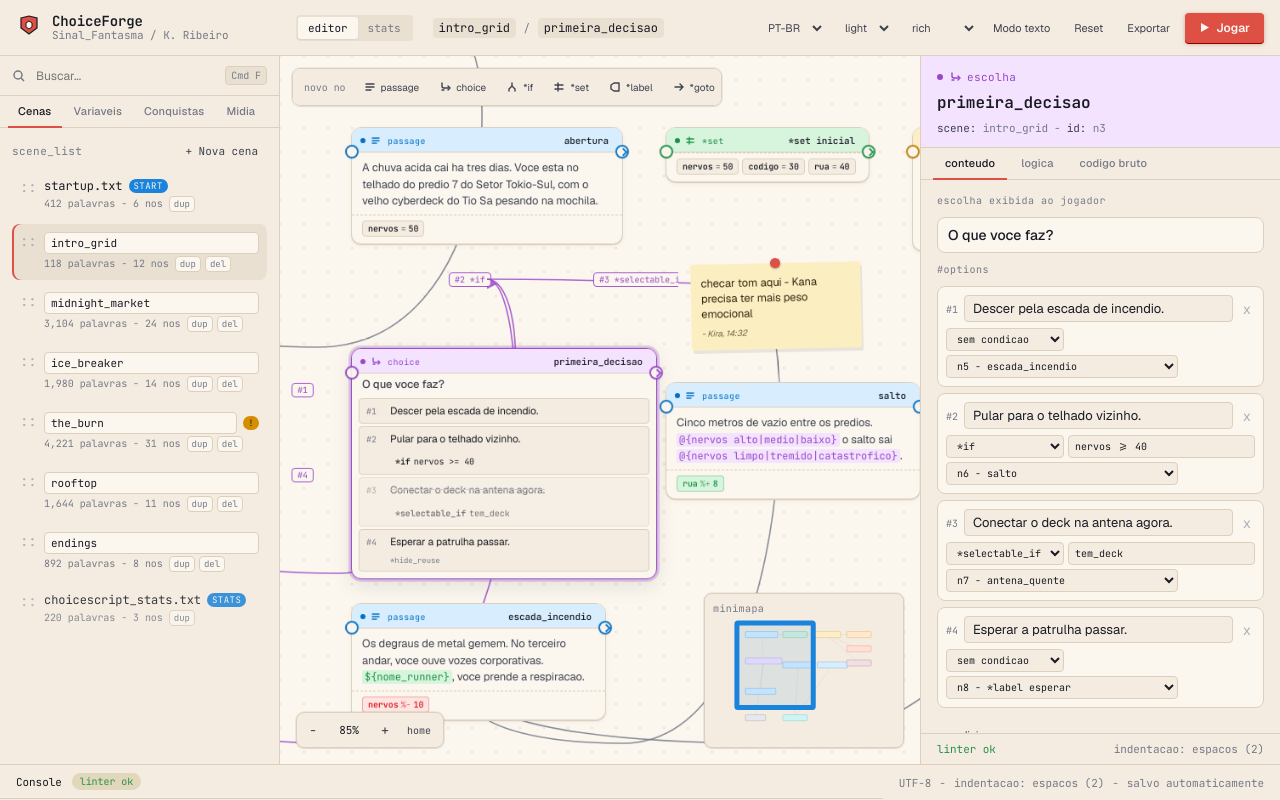
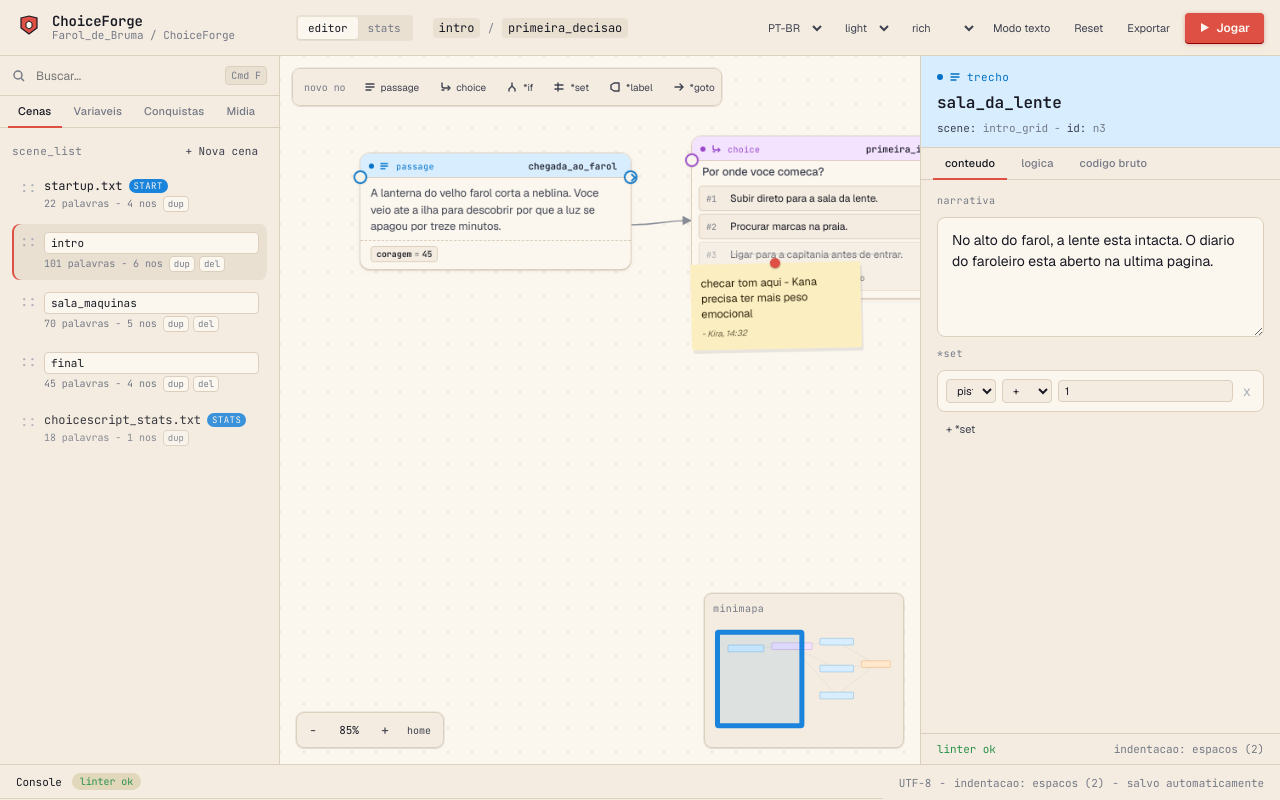
Before and after one commit to viniman27/ChoiceForge, a React (Vite) app: page / in a window 1280 px wide. Built offline with nearby package versions, Linux system fonts and the light colour scheme.

Commit message:
Rebuild sample project for scene graphs

```diff
--- a/src/components/GraphCanvas.tsx
+++ b/src/components/GraphCanvas.tsx
@@ -75,7 +75,12 @@ export function GraphCanvas({ data, density, labels, selectedId, setSelectedId,
         setConnecting((current) => current ? { ...current, ...clientPointToWorld(event.clientX, event.clientY, canvasRef.current, pan, zoom) } : current);
       }
     };
-    const up = () => {
+    const up = (event: PointerEvent) => {
+      if (connecting) {
+        const target = document.elementFromPoint(event.clientX, event.clientY);
+        const targetId = target instanceof HTMLElement ? target.closest<HTMLElement>(".anchor-in")?.dataset.nodeId : undefined;
+        if (targetId) onAddFlowEdge(connecting.from, targetId);
+      }
       setDrag(null);
       setPanning(null);
       setConnecting(null);
@@ -88,7 +93,7 @@ export function GraphCanvas({ data, density, labels, selectedId, setSelectedId,
       window.removeEventListener("pointermove", move);
       window.removeEventListener("pointerup", up);
     };
-  }, [connecting, drag, onMoveNode, onPan, pan, panning, zoom]);
+  }, [connecting, drag, onAddFlowEdge, onMoveNode, onPan, pan, panning, zoom]);
 
   return (
     <div
--- a/src/components/NodeCard.tsx
+++ b/src/components/NodeCard.tsx
@@ -122,7 +122,7 @@ export function NodeCard({ node, density, selected, hasError, onSelect, onDragSt
 
       {isRich && node.sets && <div className="node-sets">{node.sets.map((set, index) => <VarDelta key={`${set.var}-${index}`} set={set} />)}</div>}
       {isRich && node.target && <div className="node-target">-&gt; <code>{node.target}.txt</code></div>}
-      <div className="anchor anchor-in no-drag" title="soltar conexao aqui" onPointerUp={(event) => { event.stopPropagation(); onConnectEnd(node.id); }} />
+      <div className="anchor anchor-in no-drag" title="soltar conexao aqui" data-node-id={node.id} onPointerUp={(event) => { event.stopPropagation(); onConnectEnd(node.id); }} />
       <div className="anchor anchor-out no-drag" title="arrastar para conectar" onPointerDown={(event) => onConnectStart(event, node.id)} />
     </div>
   );
--- a/src/data/sampleProject.ts
+++ b/src/data/sampleProject.ts
@@ -1,146 +1,205 @@
-import type { ChoiceForgeProject, I18nLabels, Language } from "../domain/types";
+import type { ChoiceForgeProject, I18nLabels, Language, SceneGraph } from "../domain/types";
 
-const pt: ChoiceForgeProject = {
-  title: "Sinal_Fantasma",
-  author: "K. Ribeiro",
-  sceneTitle: "intro_grid",
-  sceneSubtitle: "Cena 1 de 7 - 2.847 palavras",
-  scenes: [
-    { id: "startup", name: "startup", words: 412, nodes: 6, isStart: true },
-    { id: "intro_grid", name: "intro_grid", words: 2847, nodes: 18, current: true },
-    { id: "midnight_market", name: "midnight_market", words: 3104, nodes: 24 },
-    { id: "ice_breaker", name: "ice_breaker", words: 1980, nodes: 14 },
-    { id: "the_burn", name: "the_burn", words: 4221, nodes: 31, warning: true },
-    { id: "rooftop", name: "rooftop", words: 1644, nodes: 11 },
-    { id: "endings", name: "endings", words: 892, nodes: 8 },
-    { id: "stats", name: "choicescript_stats", words: 220, nodes: 3, special: true },
-  ],
-  variables: [
-    { name: "nome_runner", type: "string", initial: "\"\"", desc: "Nome do(a) protagonista", uses: 47 },
-    { name: "nervos", type: "number", initial: "50", desc: "Sangue-frio sob pressão (0-100)", uses: 23, fairmath: true },
-    { name: "codigo", type: "number", initial: "30", desc: "Habilidade técnica", uses: 31, fairmath: true },
-    { name: "rua", type: "number", initial: "40", desc: "Instinto de rua", uses: 19, fairmath: true },
-    { name: "creditos", type: "number", initial: "1200", desc: "Saldo na carteira fria", uses: 28 },
-    { name: "tem_deck", type: "boolean", initial: "true", desc: "Possui o cyberdeck antigo", uses: 12 },
-  ],
-  achievements: [
-    { id: "primeiro_hack", title: "Primeiro Hack", points: 5, desc: "Quebrou o ICE de uma loja barata." },
-    { id: "ghost_protocol", title: "Protocolo Fantasma", points: 25, desc: "Terminou a cena sem deixar rastro digital." },
-    { id: "lobo_solitario", title: "Lobo Solitario", points: 40, desc: "Recusou todas as ofertas de ajuda.", hidden: true },
-  ],
+const intro: SceneGraph = {
   nodes: [
     {
       id: "n1",
       type: "passage",
-      x: 60,
-      y: 60,
+      x: 70,
+      y: 90,
       w: 320,
-      title: "abertura",
-      body: "A chuva acida cai ha tres dias. Voce esta no telhado do predio 7 do Setor Tokio-Sul, com o velho cyberdeck do Tio Sa pesando na mochila.",
-      sets: [{ var: "nervos", op: "=", val: "50" }],
+      title: "chegada_ao_farol",
+      body: "A lanterna do velho farol corta a neblina. Voce veio ate a ilha para descobrir por que a luz se apagou por treze minutos.",
+      sets: [{ var: "coragem", op: "=", val: "45" }],
     },
     {
       id: "n2",
-      type: "set",
-      x: 430,
-      y: 60,
-      w: 240,
-      title: "*set inicial",
-      sets: [
-        { var: "nervos", op: "=", val: "50" },
-        { var: "codigo", op: "=", val: "30" },
-        { var: "rua", op: "=", val: "40" },
+      type: "choice",
+      x: 460,
+      y: 70,
+      w: 360,
+      title: "primeira_investigacao",
+      prompt: "Por onde voce comeca?",
+      options: [
+        { text: "Subir direto para a sala da lente.", to: "n3", cond: null },
+        { text: "Procurar marcas na praia.", to: "n4", cond: null },
+        { text: "Ligar para a capitania antes de entrar.", to: "n5", cond: { type: "selectable_if", expr: "sinal_radio" } },
       ],
     },
     {
       id: "n3",
-      type: "choice",
-      x: 60,
-      y: 320,
-      w: 360,
-      title: "primeira_decisao",
-      prompt: "O que voce faz?",
-      options: [
-        { text: "Descer pela escada de incendio.", to: "n5", cond: null },
-        { text: "Pular para o telhado vizinho.", to: "n6", cond: { type: "if", expr: "nervos >= 40" } },
-        { text: "Conectar o deck na antena agora.", to: "n7", cond: { type: "selectable_if", expr: "tem_deck" } },
-        { text: "Esperar a patrulha passar.", to: "n8", cond: null, hideReuse: true },
-      ],
+      type: "passage",
+      x: 890,
+      y: 30,
+      w: 300,
+      title: "sala_da_lente",
+      body: "No alto do farol, a lente esta intacta. O diario do faroleiro esta aberto na ultima pagina.",
+      sets: [{ var: "pistas", op: "+", val: "1" }],
     },
     {
       id: "n4",
-      type: "if",
-      x: 720,
-      y: 60,
-      w: 280,
-      title: "*if tem_deck",
-      branches: [
-        { kind: "if", expr: "tem_deck and codigo > 25", to: "n9" },
-        { kind: "elseif", expr: "tem_deck", to: "n10" },
-        { kind: "else", to: "n11" },
-      ],
+      type: "passage",
+      x: 890,
+      y: 270,
+      w: 300,
+      title: "marcas_na_areia",
+      body: "Ha pegadas recentes indo da agua ate a porta lateral. Elas terminam sem voltar.",
+      sets: [{ var: "coragem", op: "%+", val: "10" }],
     },
     {
       id: "n5",
       type: "passage",
-      x: 60,
-      y: 620,
+      x: 890,
+      y: 510,
       w: 300,
-      title: "escada_incendio",
-      body: "Os degraus de metal gemem. No terceiro andar, voce ouve vozes corporativas. ${nome_runner}, voce prende a respiracao.",
-      sets: [{ var: "nervos", op: "%-", val: "10" }],
+      title: "chamada_interrompida",
+      body: "A voz no radio some no meio da frase: 'nao toque no relogio da sala de maquinas'.",
+      sets: [{ var: "pistas", op: "+", val: "1" }],
     },
-    {
-      id: "n6",
-      type: "passage",
-      x: 430,
-      y: 360,
-      w: 300,
-      title: "salto",
-      body: "Cinco metros de vazio entre os predios. @{nervos alto|medio|baixo} o salto sai @{nervos limpo|tremido|catastrofico}.",
-      sets: [{ var: "rua", op: "%+", val: "8" }],
-    },
-    {
-      id: "n7",
-      type: "passage",
-      x: 770,
-      y: 360,
-      w: 300,
-      title: "antena_quente",
-      body: "O deck esquenta nas suas maos. A interface neural pisca em ambar; voce esta dentro da grade municipal.",
-      sets: [{ var: "codigo", op: "%+", val: "12" }],
-    },
-    { id: "n8", type: "label", x: 60, y: 880, w: 200, title: "*label esperar" },
-    { id: "n9", type: "goto_scene", x: 1060, y: 60, w: 240, title: "*goto_scene midnight_market", target: "midnight_market" },
-    { id: "n10", type: "gosub", x: 1060, y: 200, w: 240, title: "*gosub verificar_deck" },
-    { id: "n11", type: "ending", x: 1060, y: 340, w: 240, title: "*ending - sem deck" },
-    { id: "n12", type: "checkpoint", x: 430, y: 880, w: 240, title: "*save_checkpoint pre_market" },
+    { id: "n6", type: "goto_scene", x: 1260, y: 230, w: 260, title: "*goto_scene sala_maquinas", target: "sala_maquinas" },
   ],
   edges: [
     { from: "n1", to: "n2", kind: "flow" },
+    { from: "n3", to: "n6", kind: "flow" },
+    { from: "n4", to: "n6", kind: "flow" },
+    { from: "n5", to: "n6", kind: "flow" },
+  ],
+};
+
+const salaMaquinas: SceneGraph = {
+  nodes: [
+    {
+      id: "n1",
+      type: "passage",
+      x: 70,
+      y: 110,
+      w: 320,
+      title: "relogio_parado",
+      body: "A sala de maquinas vibra como um peito cansado. No centro, um relogio naval marca 03:13.",
+    },
+    {
+      id: "n2",
+      type: "if",
+      x: 470,
+      y: 90,
+      w: 300,
+      title: "*if pistas",
+      branches: [
+        { kind: "if", expr: "pistas >= 2", to: "n3" },
+        { kind: "else", to: "n4" },
+      ],
+    },
+    {
+      id: "n3",
+      type: "passage",
+      x: 860,
+      y: 30,
+      w: 320,
+      title: "padrao_revelado",
+      body: "Com as pistas reunidas, voce percebe que o relogio nao mede horas: ele marca a proxima janela de neblina.",
+      sets: [{ var: "final_bom", op: "=", val: "true" }],
+    },
+    {
+      id: "n4",
+      type: "passage",
+      x: 860,
+      y: 300,
+      w: 320,
+      title: "tentativa_as_cegas",
+      body: "Sem informacao suficiente, voce gira a chave principal. O farol acende, mas alguma coisa responde do mar.",
+      sets: [{ var: "coragem", op: "%-", val: "15" }],
+    },
+    { id: "n5", type: "goto_scene", x: 1240, y: 170, w: 260, title: "*goto_scene final", target: "final" },
+  ],
+  edges: [
+    { from: "n1", to: "n2", kind: "flow" },
+    { from: "n3", to: "n5", kind: "flow" },
+    { from: "n4", to: "n5", kind: "flow" },
+  ],
+};
+
+const final: SceneGraph = {
+  nodes: [
+    {
+      id: "n1",
+      type: "if",
+      x: 80,
+      y: 120,
+      w: 300,
+      title: "*if final_bom",
+      branches: [
+        { kind: "if", expr: "final_bom", to: "n2" },
+        { kind: "else", to: "n3" },
+      ],
+    },
+    {
+      id: "n2",
+      type: "passage",
+      x: 480,
+      y: 40,
+      w: 330,
+      title: "farol_restaurado",
+      body: "Voce reinicia a maquina no instante certo. A luz volta, e a ilha inteira parece respirar em alivio.",
+    },
+    {
+      id: "n3",
+      type: "passage",
+      x: 480,
+      y: 300,
+      w: 330,
+      title: "sinal_incompleto",
+      body: "O farol volta a girar, mas a neblina guarda uma resposta que voce ainda nao sabe decifrar.",
+    },
+    { id: "n4", type: "ending", x: 900, y: 170, w: 220, title: "*ending" },
+  ],
+  edges: [
     { from: "n2", to: "n4", kind: "flow" },
-    { from: "n1", to: "n3", kind: "flow" },
-    { from: "n3", to: "n5", kind: "choice", label: "#1" },
-    { from: "n3", to: "n6", kind: "choice", label: "#2 *if" },
-    { from: "n3", to: "n7", kind: "choice", label: "#3 *selectable_if" },
-    { from: "n3", to: "n8", kind: "choice", label: "#4" },
-    { from: "n4", to: "n9", kind: "if" },
-    { from: "n4", to: "n10", kind: "elseif" },
-    { from: "n4", to: "n11", kind: "else" },
-    { from: "n6", to: "n12", kind: "flow" },
-    { from: "n7", to: "n12", kind: "flow" },
+    { from: "n3", to: "n4", kind: "flow" },
   ],
-  lints: [
-    { level: "error", msg: "label \"esperar_demais\" referenciado mas nao existe", scene: "intro_grid", node: "n8", line: 142 },
-    { level: "warning", msg: "variavel \"lealdade_jin\" usada mas nao criada", scene: "the_burn", line: 88 },
-    { level: "info", msg: "indentacao: 2 espacos (consistente em 7 cenas)", scene: null },
+};
+
+const pt: ChoiceForgeProject = {
+  title: "Farol_de_Bruma",
+  author: "ChoiceForge",
+  sceneTitle: "intro",
+  sceneSubtitle: "intro.txt - 78 palavras",
+  scenes: [
+    { id: "startup", name: "startup", words: 22, nodes: 4, isStart: true },
+    { id: "intro", name: "intro", words: 78, nodes: intro.nodes.length, current: true },
+    { id: "sala_maquinas", name: "sala_maquinas", words: 70, nodes: salaMaquinas.nodes.length },
+    { id: "final", name: "final", words: 45, nodes: final.nodes.length },
+    { id: "stats", name: "choicescript_stats", words: 18, nodes: 1, special: true },
   ],
+  variables: [
+    { name: "coragem", type: "number", initial: "45", desc: "Disposicao para enfrentar a neblina", uses: 3, fairmath: true },
+    { name: "pistas", type: "number", initial: "0", desc: "Evidencias reunidas durante a investigacao", uses: 3 },
+    { name: "sinal_radio", type: "boolean", initial: "true", desc: "Radio ainda consegue chamar a capitania", uses: 1 },
+    { name: "final_bom", type: "boolean", initial: "false", desc: "Resolveu o misterio do relogio", uses: 2 },
+  ],
+  achievements: [
+    {
+      id: "luz_restaurada",
+      title: "Luz Restaurada",
+      points: 15,
+      desc: "Resolveu o misterio do farol.",
+      preDesc: "Descubra como reacender o farol.",
+      postDesc: "Voce reacendeu o farol no instante certo.",
+    },
+  ],
+  nodes: intro.nodes,
+  edges: intro.edges,
+  sceneData: {
+    intro,
+    sala_maquinas: salaMaquinas,
+    final,
+  },
+  lints: [],
 };
 
 const en: ChoiceForgeProject = {
   ...pt,
-  title: "Ghost_Signal",
-  sceneSubtitle: "Scene 1 of 7 - 2,847 words",
+  title: "Mist_Lighthouse",
+  sceneSubtitle: "intro.txt - 78 words",
 };
 
 export const sampleProjects: Record<Language, ChoiceForgeProject> = { pt, en };
--- a/src/domain/choicescript.ts
+++ b/src/domain/choicescript.ts
@@ -142,7 +142,10 @@ export function createExportPackage(project: ChoiceForgeProject): ChoiceForgeExp
 export function lintProject(project: ChoiceForgeProject): LintIssue[] {
   const issues: LintIssue[] = [];
   const nodeIds = new Set(project.nodes.map((node) => node.id));
-  const labels = new Set(project.nodes.filter((node) => node.type === "label").map((node) => stripCommandPrefix(node.title, "*label")));
+  const labels = new Set([
+    ...project.nodes.map((node) => generatedNodeLabel(node.id)),
+    ...project.nodes.filter((node) => node.type === "label").map((node) => stripCommandPrefix(node.title, "*label")),
+  ]);
   const variables = new Set(project.variables.map((variable) => variable.name));
   const scenes = new Set(project.scenes.map((scene) => scene.name));
   const outgoing = new Map(project.nodes.map((node) => [node.id, 0]));
--- a/src/state/projectStore.ts
+++ b/src/state/projectStore.ts
@@ -3,7 +3,7 @@ import { sampleProjects } from "../data/sampleProject";
 import { lintProject } from "../domain/choicescript";
 import type { AchievementSummary, ChoiceForgeProject, Language, NodeType, SceneGraph, SceneSummary, StoryEdge, StoryNode, VariableSummary } from "../domain/types";
 
-const STORAGE_KEY = "choiceforge.project.v1";
+const STORAGE_KEY = "choiceforge.project.v2";
 
 function cloneProject(project: ChoiceForgeProject): ChoiceForgeProject {
   return structuredClone(project);
--- a/styles.css
+++ b/styles.css
@@ -447,7 +447,7 @@ input, select, textarea { font-family: inherit; color: inherit; }
   transform-origin: 0 0;
   will-change: transform;
 }
-.edges { position: absolute; left: -200px; top: -200px; pointer-events: none; overflow: visible; }
+.edges { position: absolute; left: 0; top: 0; pointer-events: none; overflow: visible; }
 .edge-label {
   font-family: var(--ff-mono); font-size: 10px;
   text-align: center; padding: 1px 6px;
```
